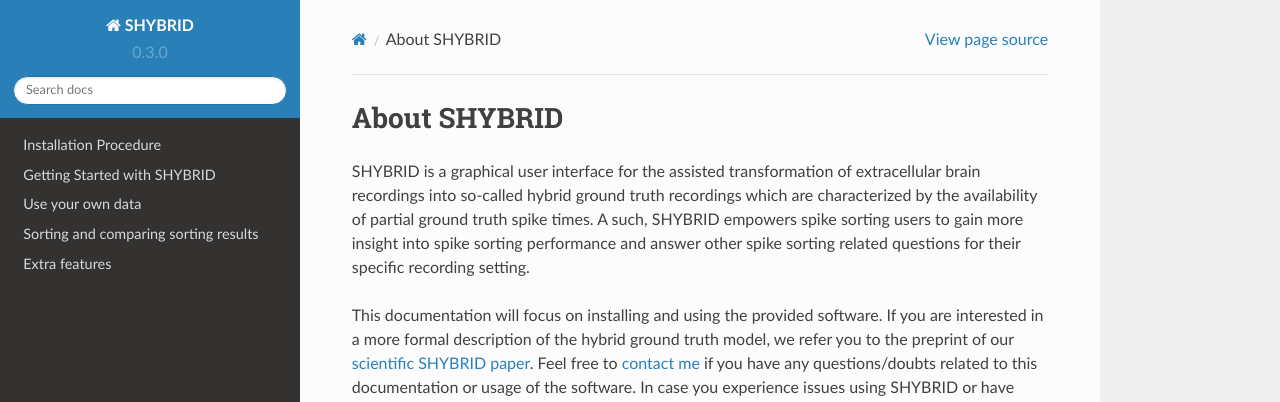
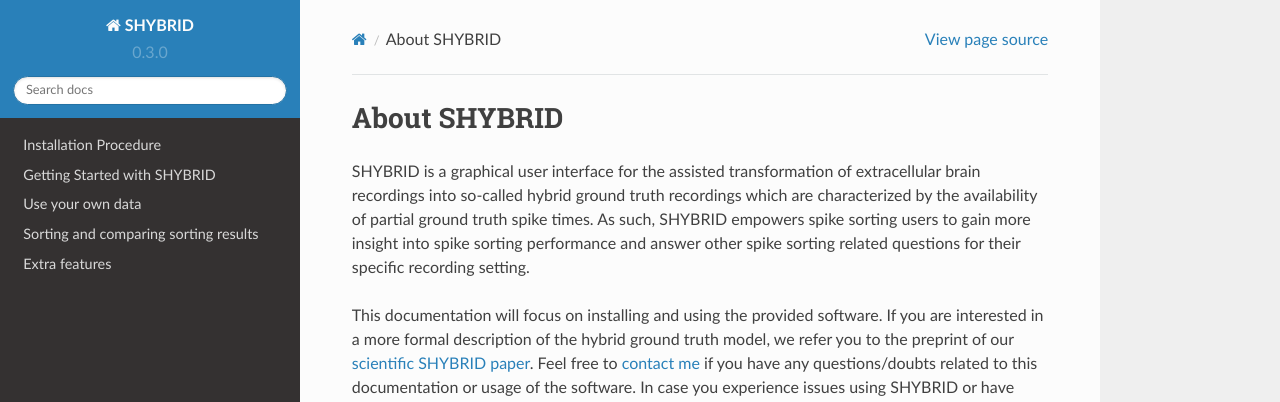
Before and after one commit to jwouters91/shybrid, a Sphinx documentation site: the page built from doc/index.rst, in a window 1280 px wide. Shown: the top 402 px of the page. Built offline with Sphinx 7.4.7 and the Read the Docs theme 2.0.0, drawn with Linux system fonts in a browser that asks for light colours.

Commit message:
fix typos/bugs

```diff
--- a/doc/index.rst
+++ b/doc/index.rst
@@ -5,7 +5,7 @@
 
 About SHYBRID
 =============
-SHYBRID is a graphical user interface for the assisted transformation of extracellular brain recordings into so-called hybrid ground truth recordings which are characterized by the availability of partial ground truth spike times. A such, SHYBRID empowers spike sorting users to gain more insight into spike sorting performance and answer other spike sorting related questions for their specific recording setting.
+SHYBRID is a graphical user interface for the assisted transformation of extracellular brain recordings into so-called hybrid ground truth recordings which are characterized by the availability of partial ground truth spike times. As such, SHYBRID empowers spike sorting users to gain more insight into spike sorting performance and answer other spike sorting related questions for their specific recording setting.
 
 This documentation will focus on installing and using the provided software. If you are interested in a more formal description of the hybrid ground truth model, we refer you to the preprint of our `scientific SHYBRID paper <https://www.biorxiv.org/content/10.1101/734061v1>`_. Feel free to `contact me <mailto:jasper.wouters@esat.kuleuven.be>`_ if you have any questions/doubts related to this documentation or usage of the software. In case you experience issues using SHYBRID or have ideas for new features don't hesitate to open an issue on `GitHub <https://github.com/jwouters91/shybrid>`_ or contact me by e-mail.
 
--- a/doc/installation.rst
+++ b/doc/installation.rst
@@ -8,7 +8,7 @@ The remaining SHYBRID installation commands have to executed in the (Anaconda) t
 
 2. Optional, yet recommended, create a virtual environment for SHYBRID::
 
-   >> conda create -n shybrid_env
+   >> conda create -n shybrid_env python=3
 
    and activate the newly created environment::
 
```
Also changed, not shown: README.md (+1 -1 lines).
